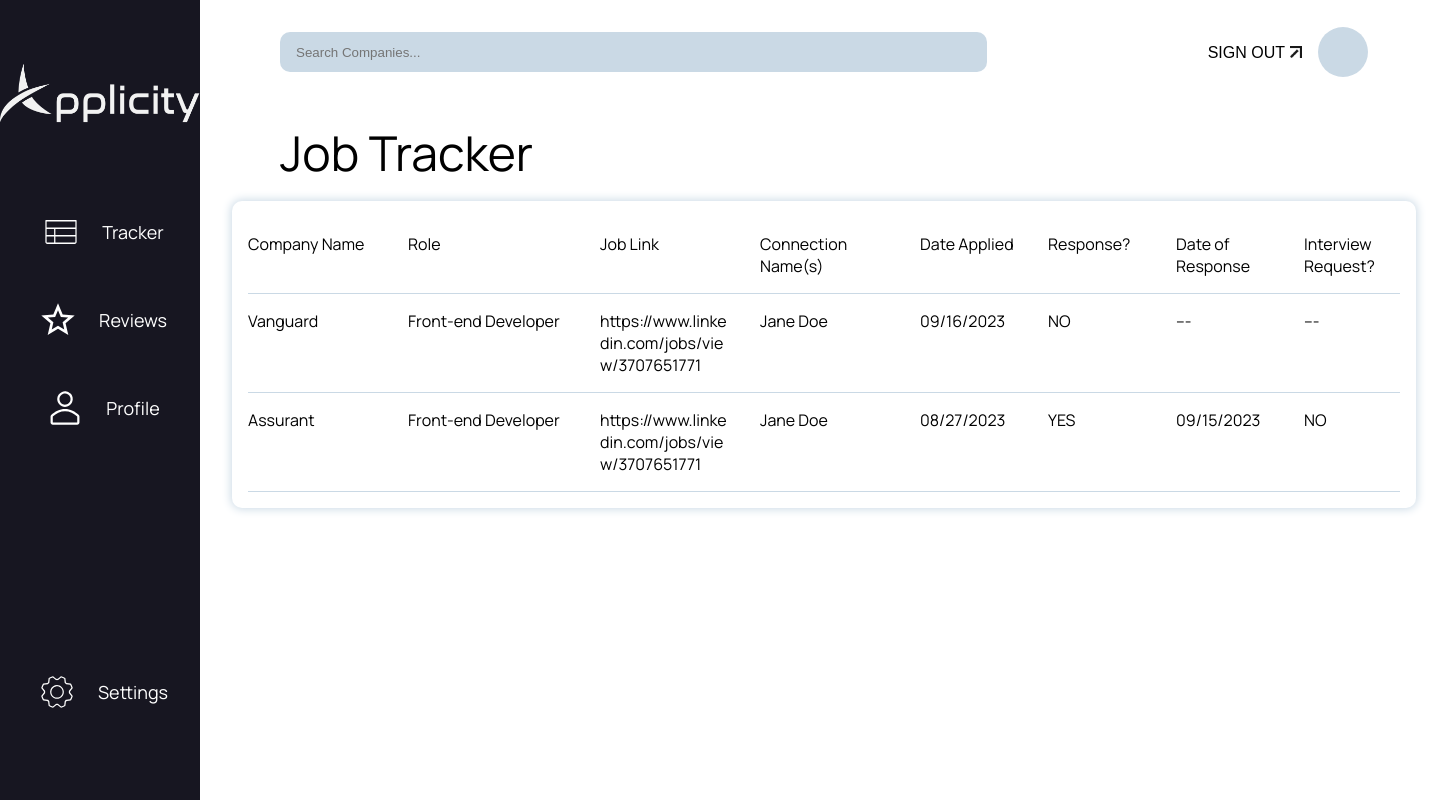
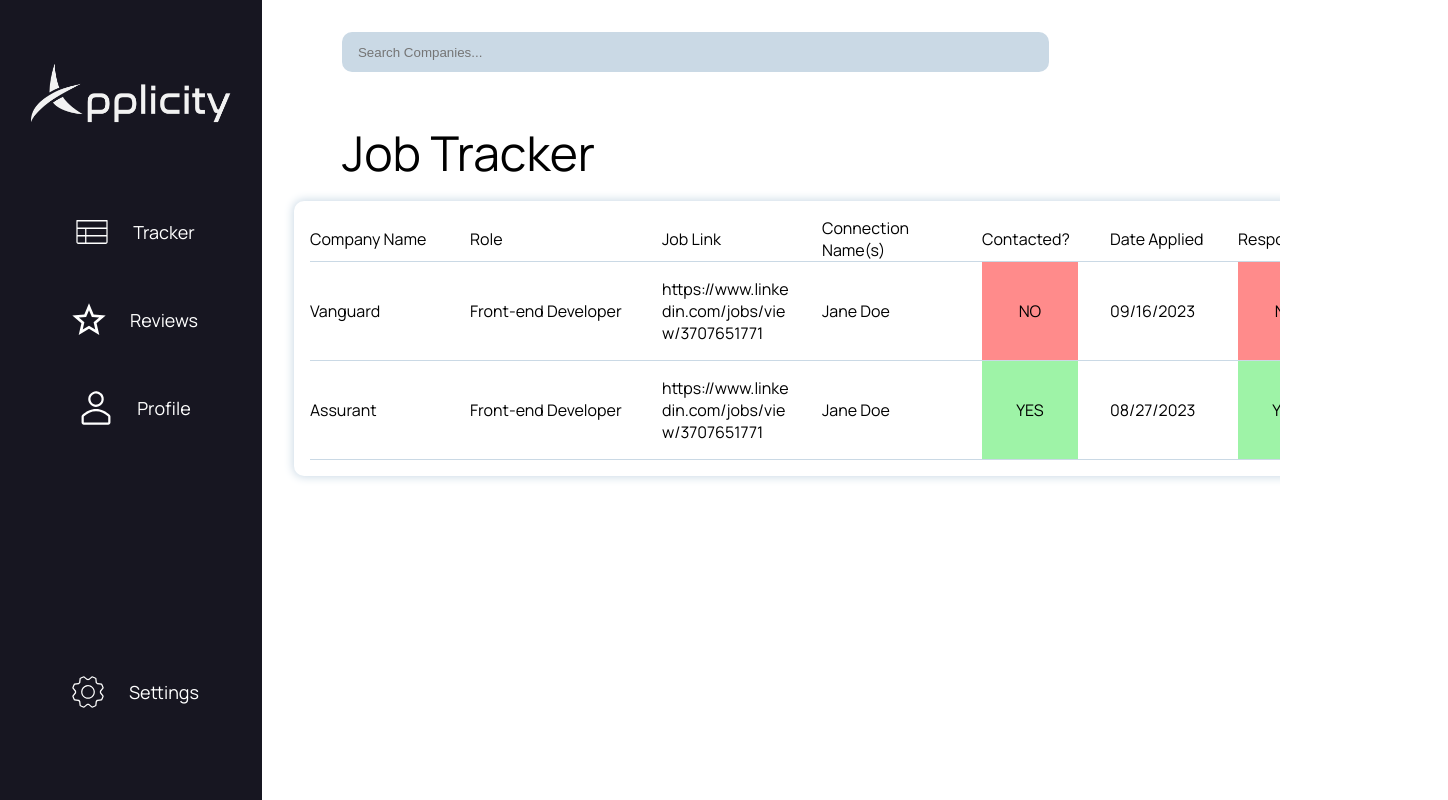
Before and after one commit to Dania-h/shellhacks-applicity, a React (Create React App) app: page /dashboard in a window 1280 px wide. Shown: the whole page, 1448 px wide, since content can reach past the window. Built offline with nearby package versions, Linux system fonts and the light colour scheme.

Commit message:
Added new column to tracker, fixed alignment and overflow issues

```diff
--- a/src/components/DashboardNav/DashboardNav.jsx
+++ b/src/components/DashboardNav/DashboardNav.jsx
@@ -1,6 +1,4 @@
 import "./DashboardNav.scss";
-import arrowUpright from "../../assets/icons/arrow-upright-primarydark.png";
-import { Link } from "react-router-dom";
 
 function DashboardNav() {
   return (
@@ -11,16 +9,7 @@ function DashboardNav() {
         placeholder="Search Companies..."
       />
       <div className="dashboard-header__right-div">
-        <Link to='/'>
-          <button className="dashboard-header__button">
-            SIGN OUT
-            <img
-              className="navbar__link-icon"
-              src={arrowUpright}
-              alt="login arrow"
-            />
-          </button>
-        </Link>
+        <p className="dashboard-header__p">User Name</p>
         <div className="dashboard-header__avatar-div"></div>
       </div>
     </header>
--- a/src/components/DashboardNav/DashboardNav.scss
+++ b/src/components/DashboardNav/DashboardNav.scss
@@ -20,28 +20,9 @@
         align-items: center;
     }
 
-    &__button {
-        background-color: transparent;
-        border: none;
-        cursor: pointer;
+    &__p {
         font-size: 1rem;
         margin: 0 1rem;
-        position: relative;
-        padding: .5rem 0;
-
-        &::before {
-            content: "";
-            position: absolute;
-            top: 40px;
-            width: 0;
-            height: 2px;
-            background-color: $light-blue;
-            transition: width 0.3s ease;
-          }
-
-          &:hover:before {
-            width: 100%;
-        }
     }
 
     &__avatar-div {
--- a/src/components/Hero/Hero.scss
+++ b/src/components/Hero/Hero.scss
@@ -28,7 +28,7 @@
     border: none;
     padding: 1rem 3rem;
     font-size: 1rem;
-    font-weight: 600;
+    font-weight: 300;
 
     &--arrow {
       fill: $primary-dark;
--- a/src/components/SideBar/SideBar.scss
+++ b/src/components/SideBar/SideBar.scss
@@ -29,7 +29,7 @@
         width: 100%;
 
         &--li {
-            padding: 1.5rem 0;
+            padding: 1.5rem 4rem;
             font-size: 18px;
             display: flex;
             align-items: center;
--- a/src/components/TrackerTable/TrackerTable.jsx
+++ b/src/components/TrackerTable/TrackerTable.jsx
@@ -7,6 +7,7 @@ const data = [
     role: "Front-end Developer",
     job_link: "https://www.linkedin.com/jobs/view/3707651771",
     connection_name: "Jane Doe",
+    connection_contact: false,
     date_applied: "09/16/2023",
     response: false,
     date_response: null,
@@ -18,6 +19,7 @@ const data = [
     role: "Front-end Developer",
     job_link: "https://www.linkedin.com/jobs/view/3707651771",
     connection_name: "Jane Doe",
+    connection_contact: true,
     date_applied: "08/27/2023",
     response: true,
     date_response: "09/15/2023",
@@ -35,6 +37,7 @@ function TrackerTable() {
           <h2>Role</h2>
           <h2>Job Link</h2>
           <h2>Connection Name(s)</h2>
+          <h2>Contacted?</h2>
           <h2>Date Applied</h2>
           <h2>Response?</h2>
           <h2>Date of Response</h2>
@@ -47,9 +50,23 @@ function TrackerTable() {
               <p>{item.role}</p>
               <p>{item.job_link}</p>
               <p>{item.connection_name}</p>
+              <div className={`colored-box ${item.connection_contact ? "green" : "red"}`}>
+                <p>{item.connection_contact ? "YES" : "NO"}</p>
+              </div>
               <p>{item.date_applied}</p>
+              <div className={`colored-box ${item.response ? "green" : "red"}`}>
                 <p>{item.response ? "YES" : "NO"}</p>
+              </div>
               <p>{item.date_response ? `${item.date_response}` : "---"}</p>
+              <div
+                className={`colored-box ${
+                  item.interview
+                    ? "green"
+                    : item.interview === false
+                    ? "red"
+                    : ""
+                }`}
+              >
                 <p>
                   {item.interview
                     ? item.interview
@@ -57,6 +74,7 @@ function TrackerTable() {
                     ? "NO"
                     : "---"}
                 </p>
+              </div>
             </div>
           );
         })}
--- a/src/components/TrackerTable/TrackerTable.scss
+++ b/src/components/TrackerTable/TrackerTable.scss
@@ -9,6 +9,7 @@
     }
 
     &__table {
+        max-width: 87%;
         border-radius: 10px;
         box-shadow: 0 0 10px 1px $seconday-light;
         margin: 0 2rem;
@@ -18,14 +19,20 @@
 
         &--row {
             display: grid;
-            grid-template-columns:8em 10em minmax(auto, 8em) 8em repeat(4, 6em);
+            grid-template-columns:8em 10em minmax(auto, 8em) 8em repeat(5, 6em);
             column-gap: 2rem;
-            padding: 1rem 0;
+            align-items: center;
             border-bottom: solid 1px $seconday-light;
+            width: max-content;
+
+            &:hover {
+                background-color: rgba($color: $seconday-light, $alpha: 0.2);
+            }
 
             p {
                 word-wrap: break-word;
                 text-wrap: wrap;
+                padding: 1rem 0;
             }
         }
 
@@ -37,3 +44,18 @@
         }
     }
 }
+
+.red {
+    background-color: #FF8B8B;
+}
+
+.green {
+    background-color: #9EF3A7;
+}
+
+.colored-box {
+    display: flex;
+    justify-content: center;
+    align-items: center;
+    height: 100%;
+}
--- a/src/pages/Dashboard.jsx
+++ b/src/pages/Dashboard.jsx
@@ -4,7 +4,7 @@ import TrackerTable from "../components/TrackerTable/TrackerTable";
 
 function Dashboard() {
   return (
-    <article style={{ display: "flex" }}>
+    <article style={{ display: "flex", overflow: "auto" }}>
       <SideBar />
       <div>
         <DashboardNav />
```
Lines whose indentation alone changed are shown as unchanged.
